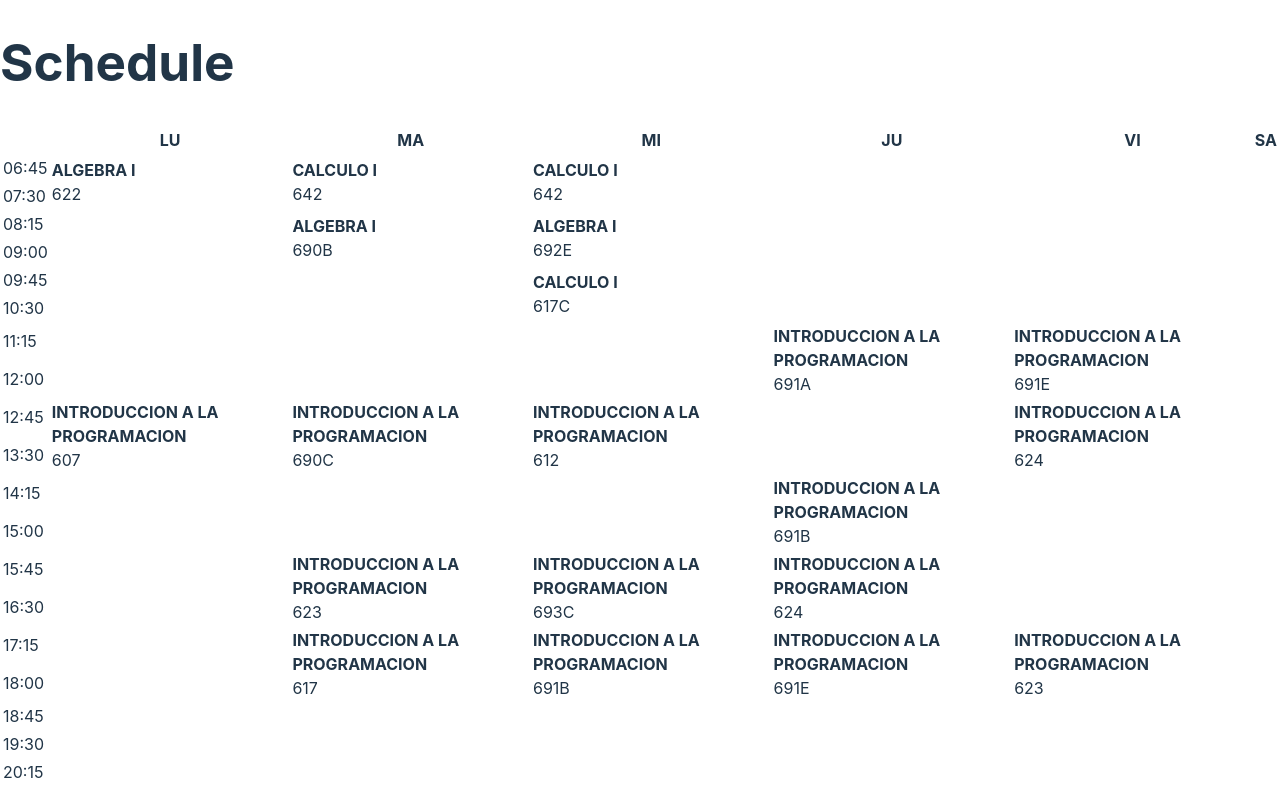
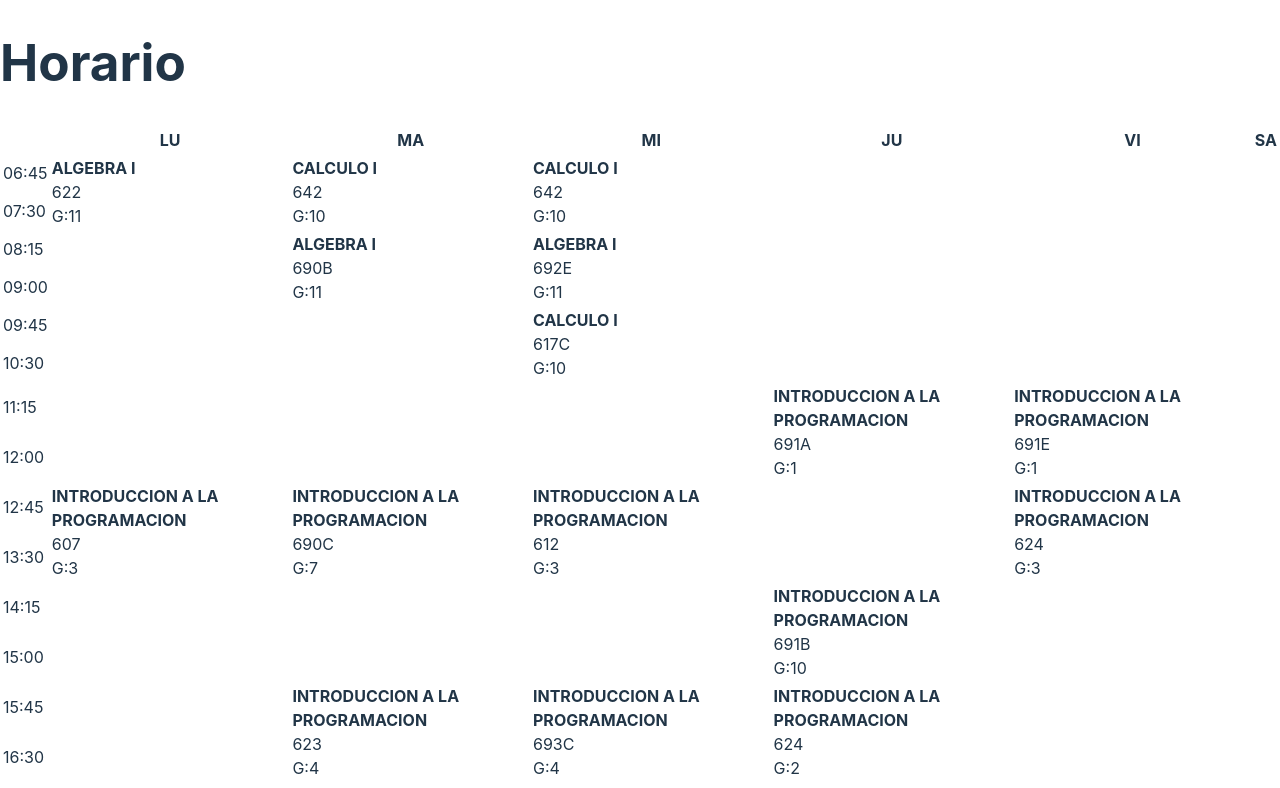
Before and after one commit to scesi/cappuccino-app, a React (Vite) app: page / in a window 1280 px wide. Shown: the top 788 px of the page. Built offline with nearby package versions, Linux system fonts and the light colour scheme.

Commit message:
feat: Update subject schedules to include group code in combined schedule

```diff
--- a/src/App.tsx
+++ b/src/App.tsx
@@ -24,7 +24,7 @@ const parseDay = (day: string): Day => {
 
 /**
  * Combina y transforma los datos de horarios de las materias para generar una lista plana
- * de objetos `Schedule` con el nombre y el código de la materia.
+ * de objetos `Schedule` con el nombre, aula y el código de la materia.
  *
  * Esta función hace lo siguiente:
  * 1. Itera sobre la lista de materias (`subjects`).
@@ -41,7 +41,7 @@ const combinedSchedule = subjects.flatMap(subject =>
       ...scheduleItem,
       day: parseDay(scheduleItem.day),
       subjectName: subject.name,
-      subjectCode: subject.code,
+      subjectCode: group.code,
     }))
   )
 )
@@ -49,7 +49,7 @@ const combinedSchedule = subjects.flatMap(subject =>
 function App() {
   return (
     <div className="App">
-      <h1>Schedule</h1>
+      <h1>Horario</h1>
       <ScheduleTable schedule={combinedSchedule} />
     </div>
   )
--- a/src/components/ScheduleTable.tsx
+++ b/src/components/ScheduleTable.tsx
@@ -77,11 +77,11 @@ const ScheduleTable: React.FC<ScheduleTableProps> = ({ schedule }) => {
         >
           <strong>{scheduleItem.subjectName}</strong> <br />
           {scheduleItem.room} <br />
+          G:{scheduleItem.subjectCode} <br />
         </td>
       )
     }
 
-    // Si hay un horario en curso, no renderizar la celda vacía
     if (
       schedule.some(
         (item) =>
```
